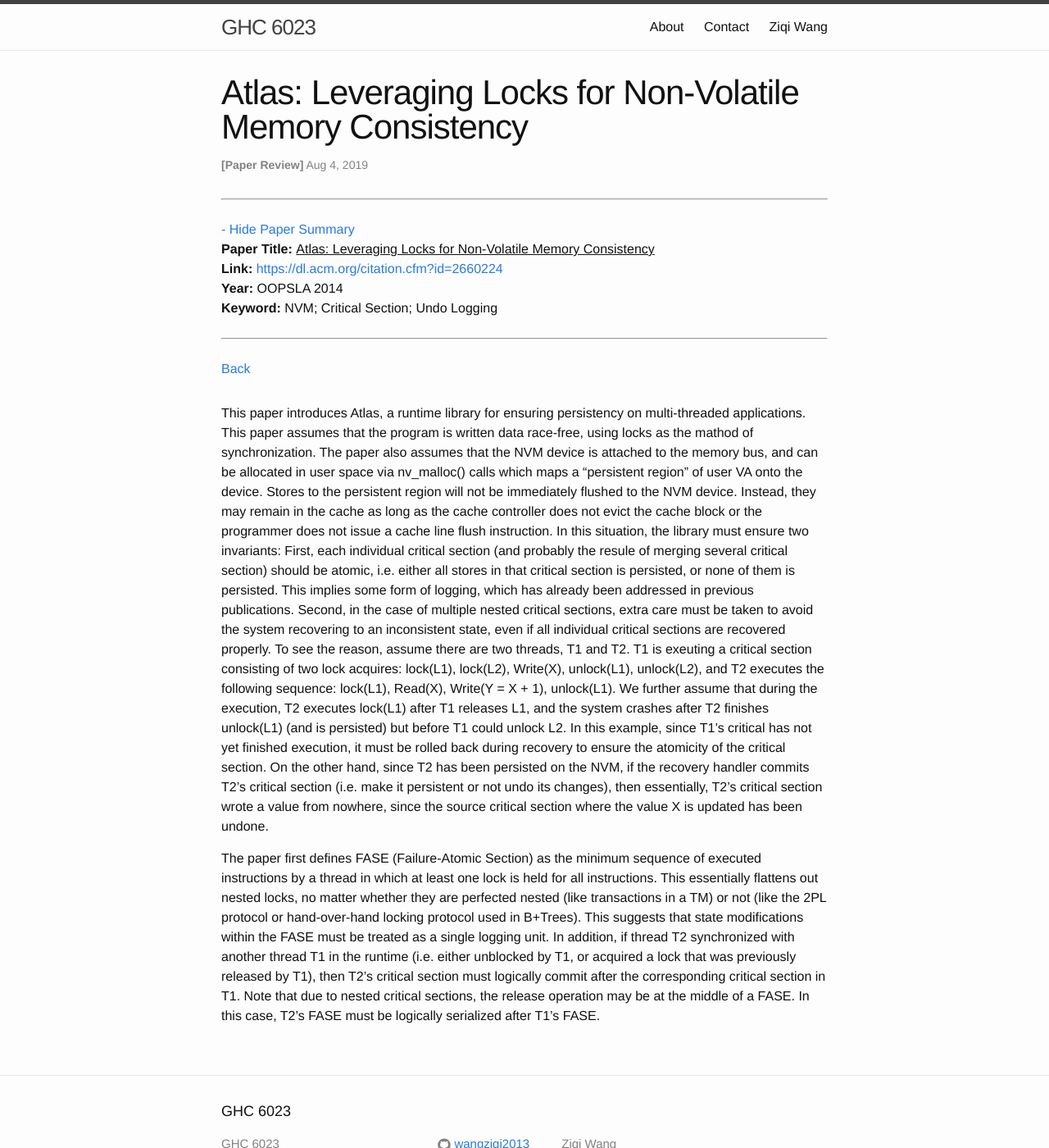
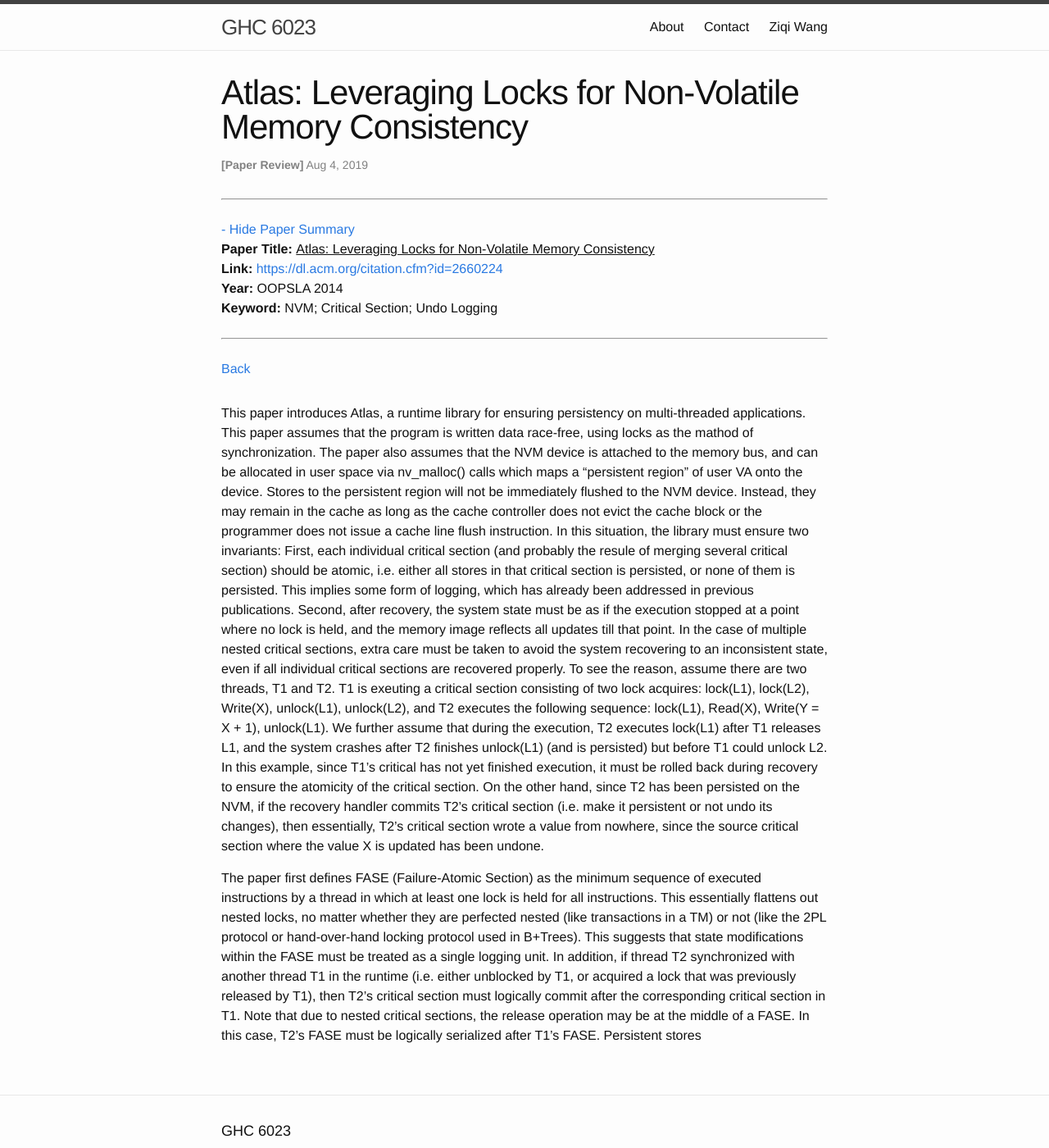
Before and after one commit to wangziqi2013/wangziqi2013.github.io, a Jekyll site: the page built from _posts/2019-08-04-atlas.markdown, in a window 1280 px wide and 1400 px high. Shown: the whole window at 82% size. Built offline with Jekyll 4.4.1, drawn with Linux system fonts in a browser that asks for light colours.

Commit message:
Adding extra invariant

```diff
--- a/_posts/2019-08-04-atlas.markdown
+++ b/_posts/2019-08-04-atlas.markdown
@@ -21,7 +21,9 @@ the NVM device. Instead, they may remain in the cache as long as the cache contr
 or the programmer does not issue a cache line flush instruction. In this situation, the library must ensure two invariants:
 First, each individual critical section (and probably the resule of merging several critical section) should be atomic,
 i.e. either all stores in that critical section is persisted, or none of them is persisted. This implies some form of
-logging, which has already been addressed in previous publications. Second, in the case of multiple nested critical
+logging, which has already been addressed in previous publications. Second, after recovery, the system state must be as if
+the execution stopped at a point where no lock is held, and the memory image reflects all updates till that point.
+In the case of multiple nested critical
 sections, extra care must be taken to avoid the system recovering to an inconsistent state, even if all individual
 critical sections are recovered properly. To see the reason, assume there are two threads, T1 and T2. T1 is exeuting a
 critical section consisting of two lock acquires: lock(L1), lock(L2), Write(X), unlock(L1), unlock(L2), and T2 executes
@@ -40,4 +42,4 @@ used in B+Trees). This suggests that state modifications within the FASE must be
 In addition, if thread T2 synchronized with another thread T1 in the runtime (i.e. either unblocked by T1, or acquired
 a lock that was previously released by T1), then T2's critical section must logically commit after the corresponding
 critical section in T1. Note that due to nested critical sections, the release operation may be at the middle of a
-FASE. In this case, T2's FASE must be logically serialized after T1's FASE.
+FASE. In this case, T2's FASE must be logically serialized after T1's FASE. Persistent stores
```
